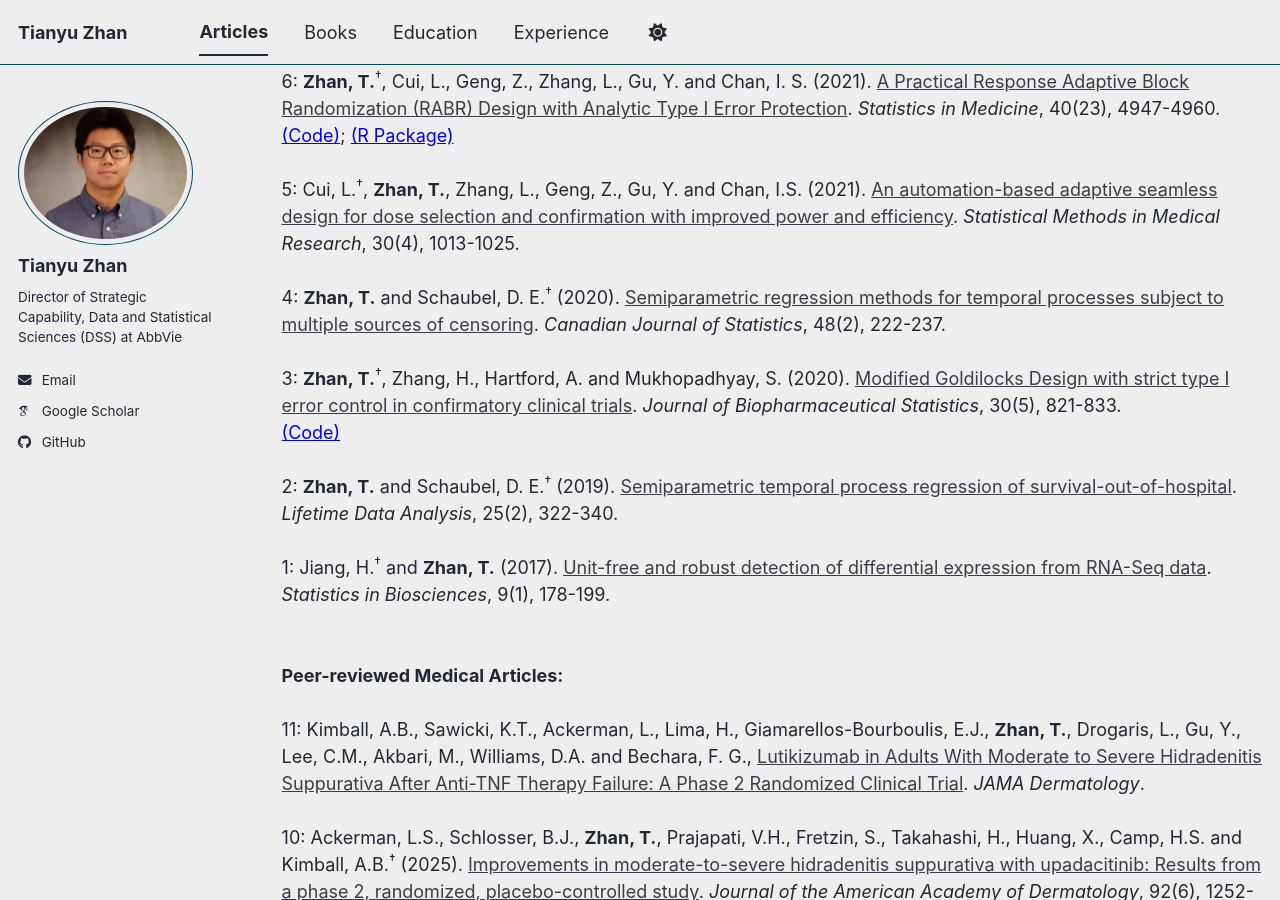
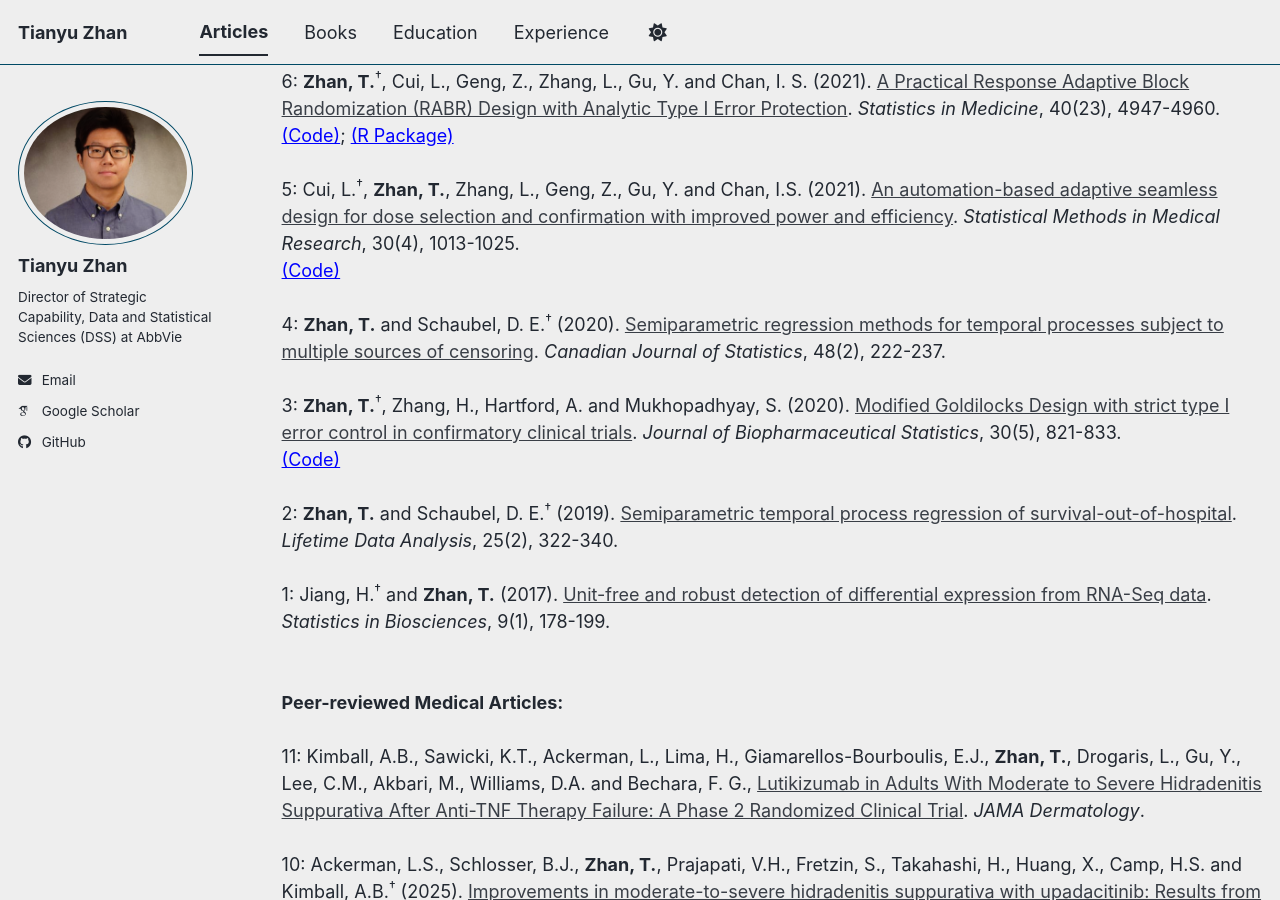
Before and after one commit to tian-yu-zhan/tian-yu-zhan.github.io, a Jekyll site: the page built from _pages/publications.html, in a window 1280 px wide and 900 px high, scrolled down 1443 px. Built offline with Jekyll 4.4.1, drawn with Linux system fonts in a browser that asks for light colours; some web fonts are replaced; a script bundle is joined from its source files by our own code; library files that are not in the unit come from our copies.

Commit message:
Update publications.html

```diff
--- a/_pages/publications.html
+++ b/_pages/publications.html
@@ -72,6 +72,8 @@
 <br>
 5: Cui, L.<sup>†</sup>, <strong>Zhan, T.</strong>, Zhang, L., Geng, Z., Gu, Y. and Chan, I.S. (2021). <a href="https://journals.sagepub.com/doi/10.1177/0962280220984822" target="_blank">An automation-based adaptive seamless design for dose selection and confirmation with improved power and efficiency</a>. <em>Statistical Methods in Medical Research</em>, 30(4), 1013-1025.
 <br>
+<a href="https://github.com/tian-yu-zhan/RAR_Auto" target="_blank" style="color: blue;">(Code)</a>
+<br>
 <br>
 4: <strong>Zhan, T.</strong> and Schaubel, D. E.<sup>†</sup> (2020). <a href="https://onlinelibrary.wiley.com/doi/full/10.1002/cjs.11528" target="_blank">Semiparametric regression methods for temporal processes subject to multiple sources of censoring</a>. <em>Canadian Journal of Statistics</em>, 48(2), 222-237.
 <br>
```
